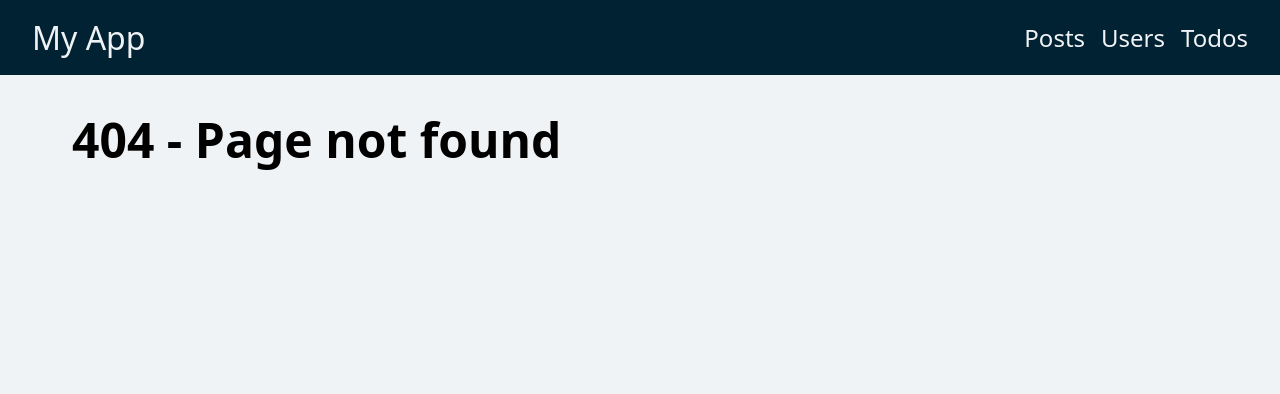
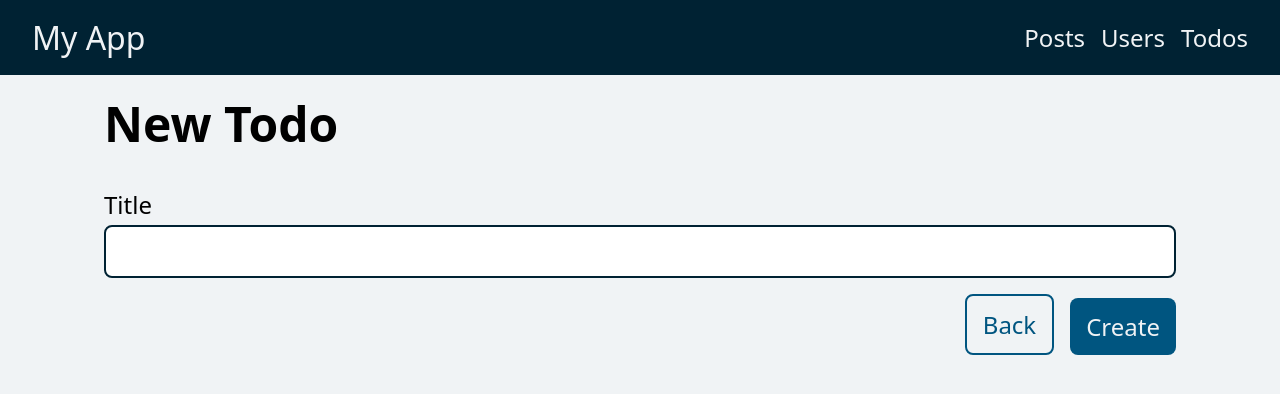
Before and after one commit to szymonbasiul/Routing_Project, a React (Vite) app in the folder client/: page /new in a window 1280 px wide. Before the commit this address had no page. Shown: the top 394 px of the page. Built offline with nearby package versions, Linux system fonts and the light colour scheme.

Commit message:
search form and new todo form added

```diff
--- /dev/null
+++ b/client/src/pages/NewTodo.jsx
@@ -0,0 +1,25 @@
+import { Link } from "react-router-dom";
+
+export const NewTodo = () => {
+	return (
+		<>
+			<div className="container">
+				<h1 className="page-title">New Todo</h1>
+				<form className="form">
+					<div className="form-row">
+						<div className="form-group">
+							<label htmlFor="title">Title</label>
+							<input type="text" id="title" name="title" />
+						</div>
+					</div>
+					<div className="form-btn-row form-row">
+						<Link to="/todos" className="btn btn-outline">
+							Back
+						</Link>
+						<button className="btn">Create</button>
+					</div>
+				</form>
+			</div>
+		</>
+	);
+};
--- a/client/src/pages/TodosList.jsx
+++ b/client/src/pages/TodosList.jsx
@@ -1,4 +1,4 @@
-import { useLoaderData } from "react-router-dom";
+import { Link, useLoaderData } from "react-router-dom";
 import { getTodos } from "../api/todos";
 import { TodoItem } from "../components/TodoItem";
 
@@ -6,12 +6,32 @@ const TodoList = () => {
 	const todos = useLoaderData();
 	return (
 		<>
-			<h1 className="page-title">Todos</h1>
-			<ul>
-				{todos.map((todo) => (
-					<TodoItem key={todo.id} {...todo} />
-				))}
-			</ul>
+			<div className="container">
+				<h1 className="page-title mb-2">
+					Todos
+					<div className="title-btns">
+						<Link to="/new" className="btn">
+							New
+						</Link>
+					</div>
+				</h1>
+
+				<form className="form">
+					<div className="form-row">
+						<div className="form-group">
+							<label htmlFor="query">Search</label>
+							<input type="search" name="query" id="query" />
+						</div>
+						<button className="btn">Search</button>
+					</div>
+				</form>
+
+				<ul>
+					{todos.map((todo) => (
+						<TodoItem key={todo.id} {...todo} />
+					))}
+				</ul>
+			</div>
 		</>
 	);
 };
--- a/client/src/router.jsx
+++ b/client/src/router.jsx
@@ -5,6 +5,7 @@ import { userListRoute } from "./pages/UserList";
 import { todoListRoute } from "./pages/TodosList";
 import { postRoute } from "./pages/Post";
 import { userRoute } from "./pages/User";
+import { NewTodo } from "./pages/NewTodo";
 
 export const router = createBrowserRouter([
 	{
@@ -45,6 +46,7 @@ export const router = createBrowserRouter([
 							{ path: ":todoId", element: <h1>Todo Element</h1> },
 						],
 					},
+					{ path: "new", element: <NewTodo /> },
 					{ path: "*", element: <h1>404 - Page not found</h1> },
 				],
 			},
```
